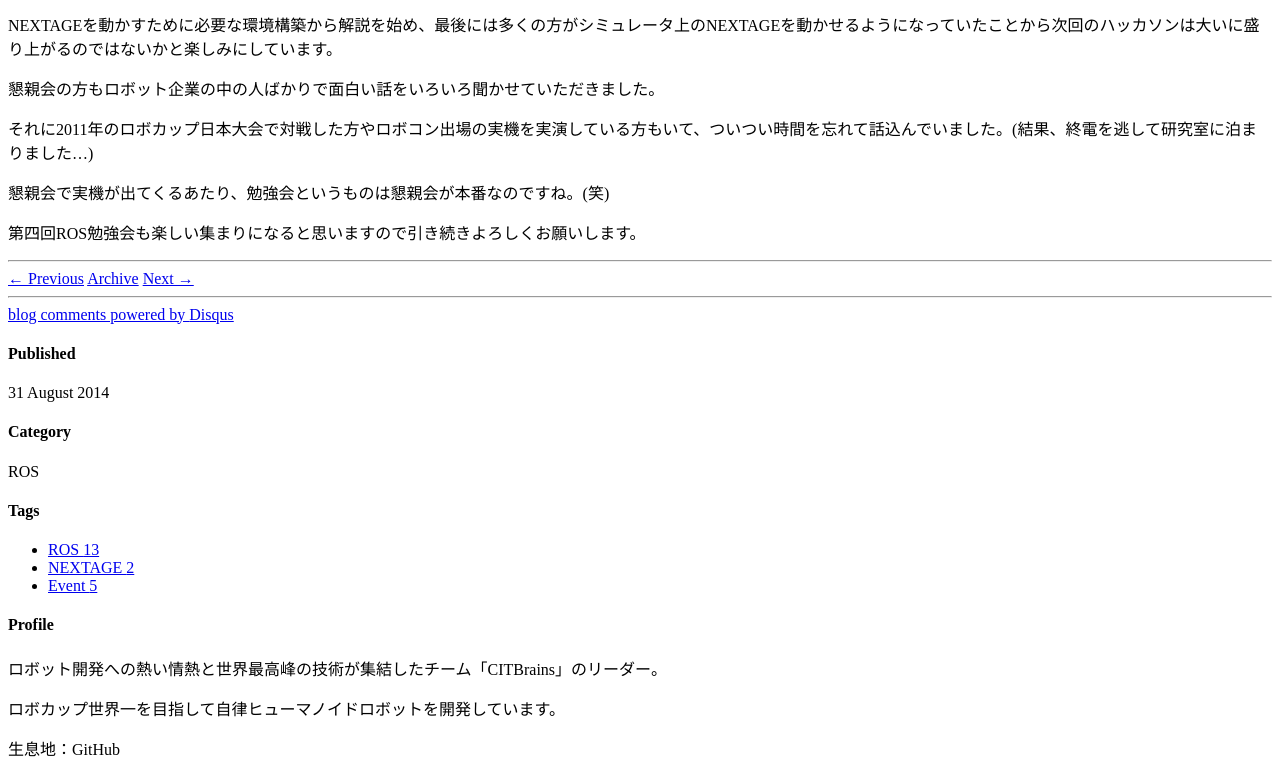
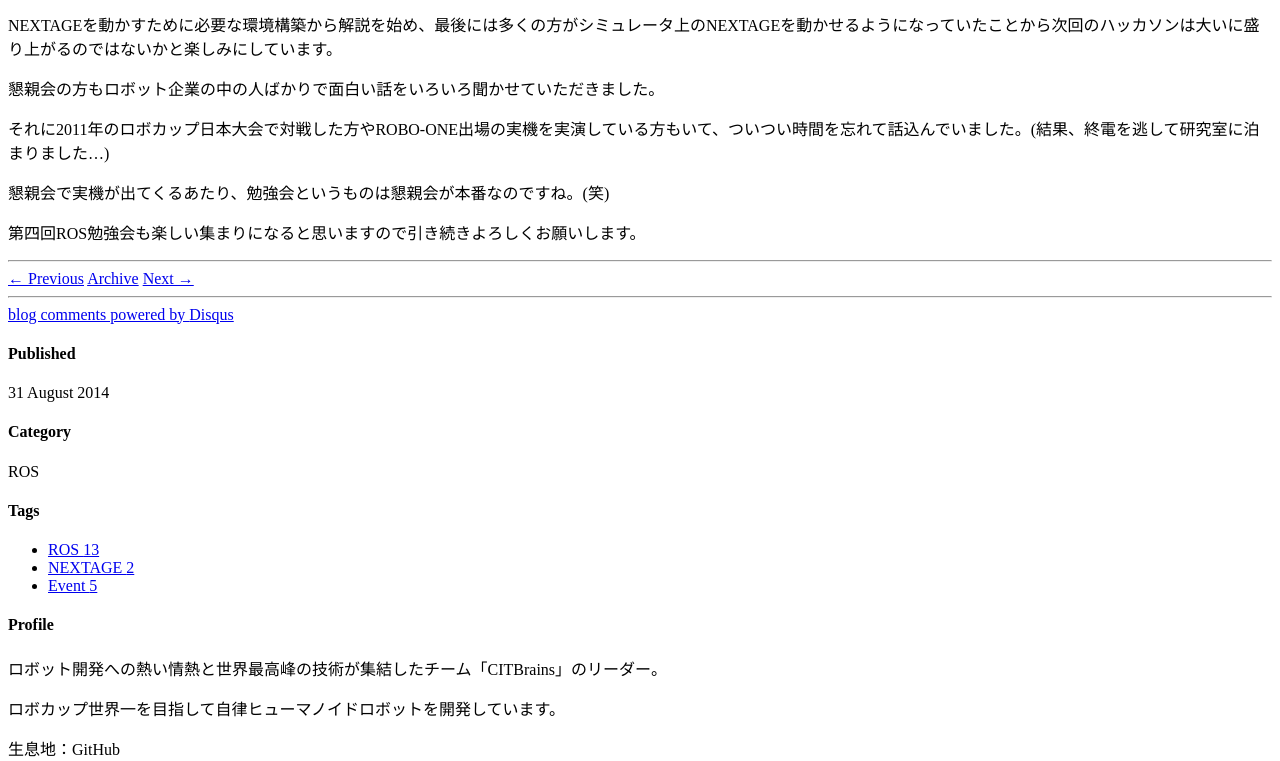
Before and after one commit to DaikiMaekawa/daikimaekawa.github.com, a Jekyll site: the page built from _posts/2014-08-31-ROSMeetup03.md, in a window 1280 px wide and 900 px high, scrolled down 967 px, cut to the strip 139-900 px from the top of the window. Built offline with Jekyll 4.4.1, drawn with Linux system fonts in a browser that asks for light colours; nearby versions of some CDN libraries; Markdown is read by kramdown in place of the engine named in the settings; comment, search, counter and statistics services are not loaded.

Commit message:
Update ROSMeetup03.md

```diff
--- a/_posts/2014-08-31-ROSMeetup03.md
+++ b/_posts/2014-08-31-ROSMeetup03.md
@@ -26,7 +26,7 @@ NEXTAGEを動かすために必要な環境構築から解説を始め、最後
 
 懇親会の方もロボット企業の中の人ばかりで面白い話をいろいろ聞かせていただきました。
 
-それに2011年のロボカップ日本大会で対戦した方やロボコン出場の実機を実演している方もいて、ついつい時間を忘れて話込んでいました。(結果、終電を逃して研究室に泊まりました...)
+それに2011年のロボカップ日本大会で対戦した方やROBO-ONE出場の実機を実演している方もいて、ついつい時間を忘れて話込んでいました。(結果、終電を逃して研究室に泊まりました...)
 
 懇親会で実機が出てくるあたり、勉強会というものは懇親会が本番なのですね。(笑)
 
```
